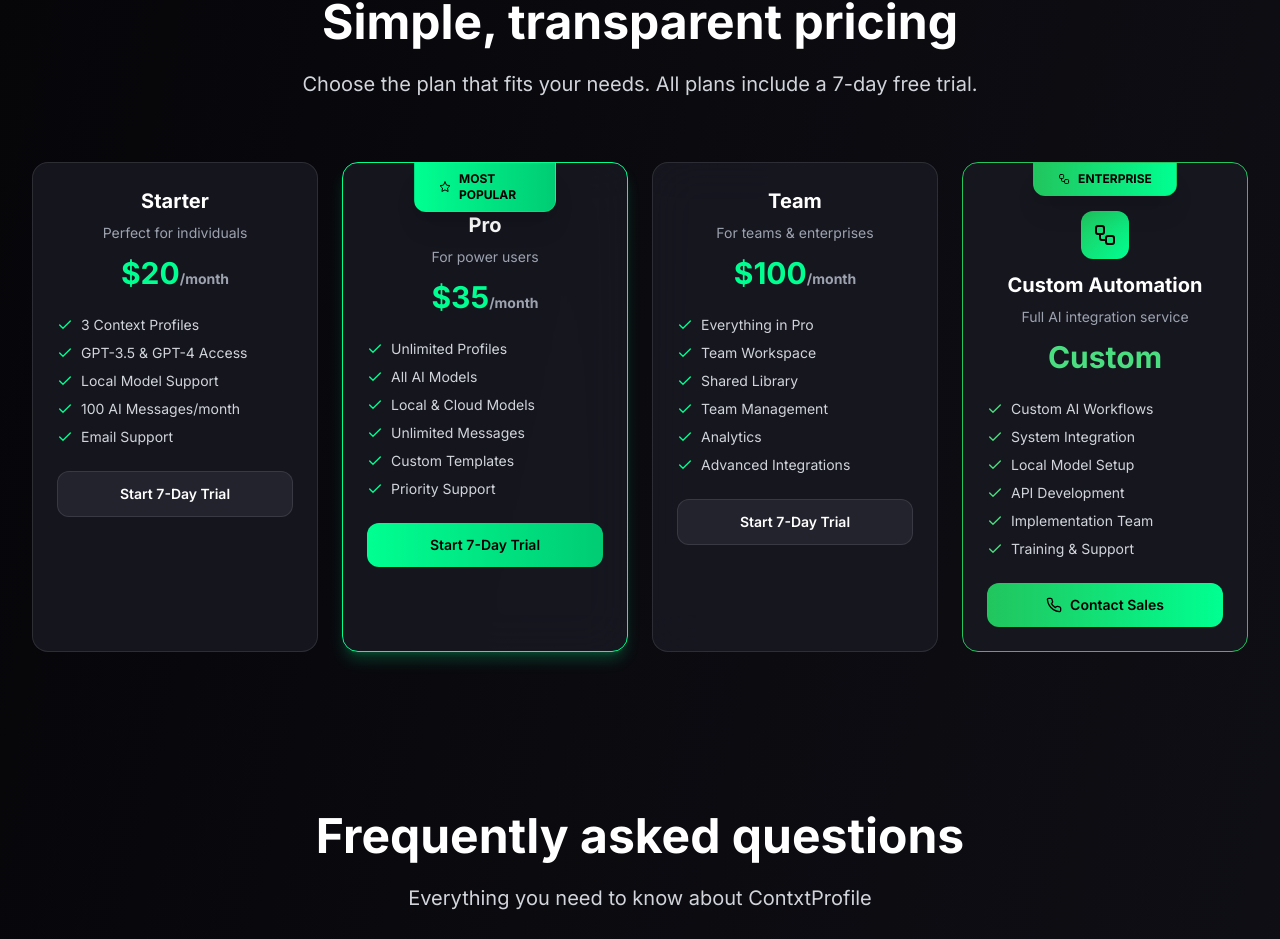
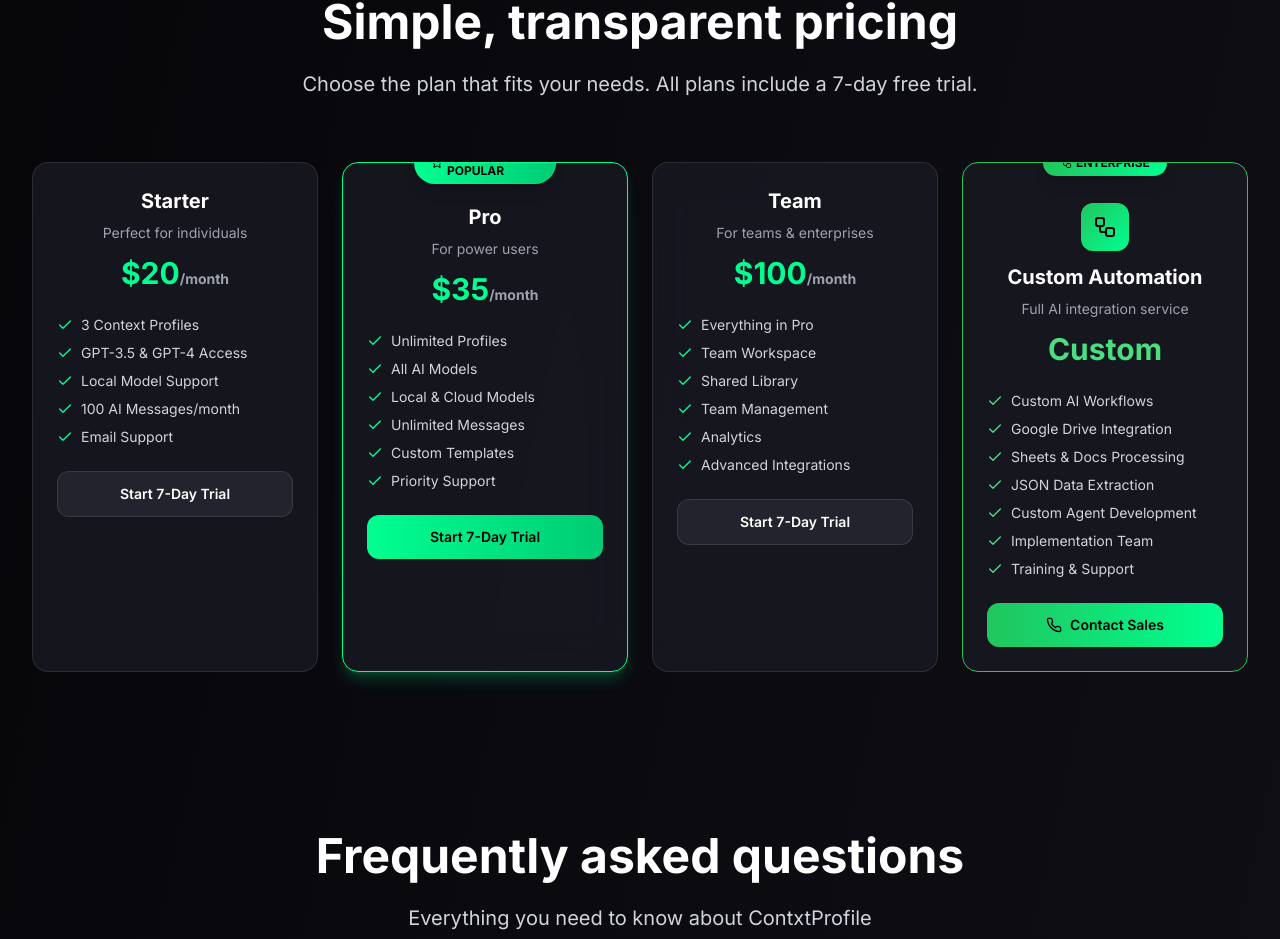
Before and after one commit to stackingcode-afk/contexttesttt, a React (Vite) app: page / in a window 1280 px wide. Shown: the part 2572-3511 px from the top of the page. Built offline with nearby package versions, Linux system fonts and the light colour scheme; no server answers.

Commit message:
Position badges exactly ON the card border line

```diff
--- a/src/components/Landing/LandingPage.tsx
+++ b/src/components/Landing/LandingPage.tsx
@@ -166,9 +166,10 @@ const LandingPage: React.FC = () => {
       description: 'Full AI integration service',
       features: [
         'Custom AI Workflows',
-        'System Integration',
-        'Local Model Setup',
-        'API Development',
+        'Google Drive Integration',
+        'Sheets & Docs Processing',
+        'JSON Data Extraction',
+        'Custom Agent Development',
         'Implementation Team',
         'Training & Support'
       ],
@@ -482,7 +483,7 @@ const LandingPage: React.FC = () => {
                 initial={{ opacity: 0, y: 30 }}
                 whileInView={{ opacity: 1, y: 0 }}
                 transition={{ delay: index * 0.1 }}
-                className={`bg-glass-bg backdrop-blur-xl rounded-2xl border transition-all duration-300 relative ${
+                className={`bg-glass-bg backdrop-blur-xl rounded-2xl border transition-all duration-300 relative overflow-hidden ${
                   plan.popular
                     ? 'border-terminal-green shadow-lg shadow-terminal-green/20 scale-105'
                     : plan.isCustom
@@ -490,20 +491,20 @@ const LandingPage: React.FC = () => {
                     : 'border-glass-border hover:border-glass-border-hover'
                 }`}
               >
-                {/* Badge positioned ON the top border - readable and layered */}
+                {/* Badge positioned exactly ON the top border - like your reference image */}
                 {plan.popular && (
-                  <div className="absolute -top-0 left-1/2 transform -translate-x-1/2 z-30">
-                    <div className="bg-gradient-to-r from-terminal-green to-terminal-green-dark text-black px-6 py-2 rounded-b-xl text-xs font-bold flex items-center space-x-2 shadow-xl border-x border-b border-terminal-green/30">
+                  <div className="absolute top-0 left-1/2 transform -translate-x-1/2 -translate-y-1/2 z-30">
+                    <div className="bg-gradient-to-r from-terminal-green to-terminal-green-dark text-black px-4 py-1 rounded-full text-xs font-bold flex items-center space-x-1 shadow-lg border border-terminal-green/30">
                       <Star className="w-3 h-3 flex-shrink-0" />
                       <span>MOST POPULAR</span>
                     </div>
                   </div>
                 )}
 
-                {/* Enterprise badge positioned ON the top border - readable and layered */}
+                {/* Enterprise badge positioned exactly ON the top border - like your reference image */}
                 {plan.isCustom && (
-                  <div className="absolute -top-0 left-1/2 transform -translate-x-1/2 z-30">
-                    <div className="bg-gradient-to-r from-green-500 to-terminal-green text-black px-6 py-2 rounded-b-xl text-xs font-bold flex items-center space-x-2 shadow-xl border-x border-b border-green-500/30">
+                  <div className="absolute top-0 left-1/2 transform -translate-x-1/2 -translate-y-1/2 z-30">
+                    <div className="bg-gradient-to-r from-green-500 to-terminal-green text-black px-4 py-1 rounded-full text-xs font-bold flex items-center space-x-1 shadow-lg border border-green-500/30">
                       <Workflow className="w-3 h-3 flex-shrink-0" />
                       <span>ENTERPRISE</span>
                     </div>
@@ -512,7 +513,7 @@ const LandingPage: React.FC = () => {
 
                 {/* Card content with proper padding */}
                 <div className="p-6">
-                  <div className={`text-center mb-6 ${plan.popular || plan.isCustom ? 'mt-6' : ''}`}>
+                  <div className={`text-center mb-6 ${plan.popular || plan.isCustom ? 'mt-4' : ''}`}>
                     {plan.isCustom && (
                       <div className="w-12 h-12 bg-gradient-to-br from-green-500 to-terminal-green rounded-xl flex items-center justify-center mx-auto mb-3">
                         <Workflow className="w-6 h-6 text-black" />
--- a/src/components/Settings/BillingSettings.tsx
+++ b/src/components/Settings/BillingSettings.tsx
@@ -227,7 +227,7 @@ const BillingSettings: React.FC = () => {
                 whileInView={{ opacity: 1, y: 0 }}
                 transition={{ delay: index * 0.1 }}
                 whileHover={!isCurrentPlan ? { scale: 1.02 } : {}}
-                className={`bg-card-bg rounded-xl border transition relative ${
+                className={`bg-card-bg rounded-xl border transition relative overflow-hidden ${
                   isCurrentPlan
                     ? 'border-terminal-green shadow-glow'
                     : plan.popular
@@ -237,20 +237,20 @@ const BillingSettings: React.FC = () => {
                     : 'border-border-light hover:border-terminal-green/50'
                 }`}
               >
-                {/* Badge positioned ON the top border - readable and layered */}
+                {/* Badge positioned exactly ON the top border - like your reference image */}
                 {plan.popular && (
-                  <div className="absolute -top-0 left-1/2 transform -translate-x-1/2 z-30">
-                    <div className="bg-gradient-to-r from-terminal-green to-terminal-green-dark text-black px-6 py-2 rounded-b-xl text-xs font-bold font-mono flex items-center space-x-2 shadow-xl border-x border-b border-terminal-green/30">
+                  <div className="absolute top-0 left-1/2 transform -translate-x-1/2 -translate-y-1/2 z-30">
+                    <div className="bg-gradient-to-r from-terminal-green to-terminal-green-dark text-black px-4 py-1 rounded-full text-xs font-bold font-mono flex items-center space-x-1 shadow-lg border border-terminal-green/30">
                       <Star className="w-3 h-3 flex-shrink-0" />
                       <span>MOST POPULAR</span>
                     </div>
                   </div>
                 )}
 
-                {/* Enterprise badge positioned ON the top border - readable and layered */}
+                {/* Enterprise badge positioned exactly ON the top border - like your reference image */}
                 {plan.isCustom && (
-                  <div className="absolute -top-0 left-1/2 transform -translate-x-1/2 z-30">
-                    <div className="bg-gradient-to-r from-green-500 to-terminal-green text-black px-6 py-2 rounded-b-xl text-xs font-bold font-mono flex items-center space-x-2 shadow-xl border-x border-b border-green-500/30">
+                  <div className="absolute top-0 left-1/2 transform -translate-x-1/2 -translate-y-1/2 z-30">
+                    <div className="bg-gradient-to-r from-green-500 to-terminal-green text-black px-4 py-1 rounded-full text-xs font-bold font-mono flex items-center space-x-1 shadow-lg border border-green-500/30">
                       <Workflow className="w-3 h-3 flex-shrink-0" />
                       <span>ENTERPRISE</span>
                     </div>
@@ -259,7 +259,7 @@ const BillingSettings: React.FC = () => {
 
                 {/* Card content with proper padding */}
                 <div className="p-6">
-                  <div className={`text-center mb-8 ${plan.popular || plan.isCustom ? 'mt-6' : ''}`}>
+                  <div className={`text-center mb-8 ${plan.popular || plan.isCustom ? 'mt-4' : ''}`}>
                     {plan.isCustom && (
                       <div className="w-16 h-16 bg-gradient-to-br from-green-500 to-terminal-green rounded-lg flex items-center justify-center mx-auto mb-4">
                         <Workflow className="w-8 h-8 text-black" />
```
